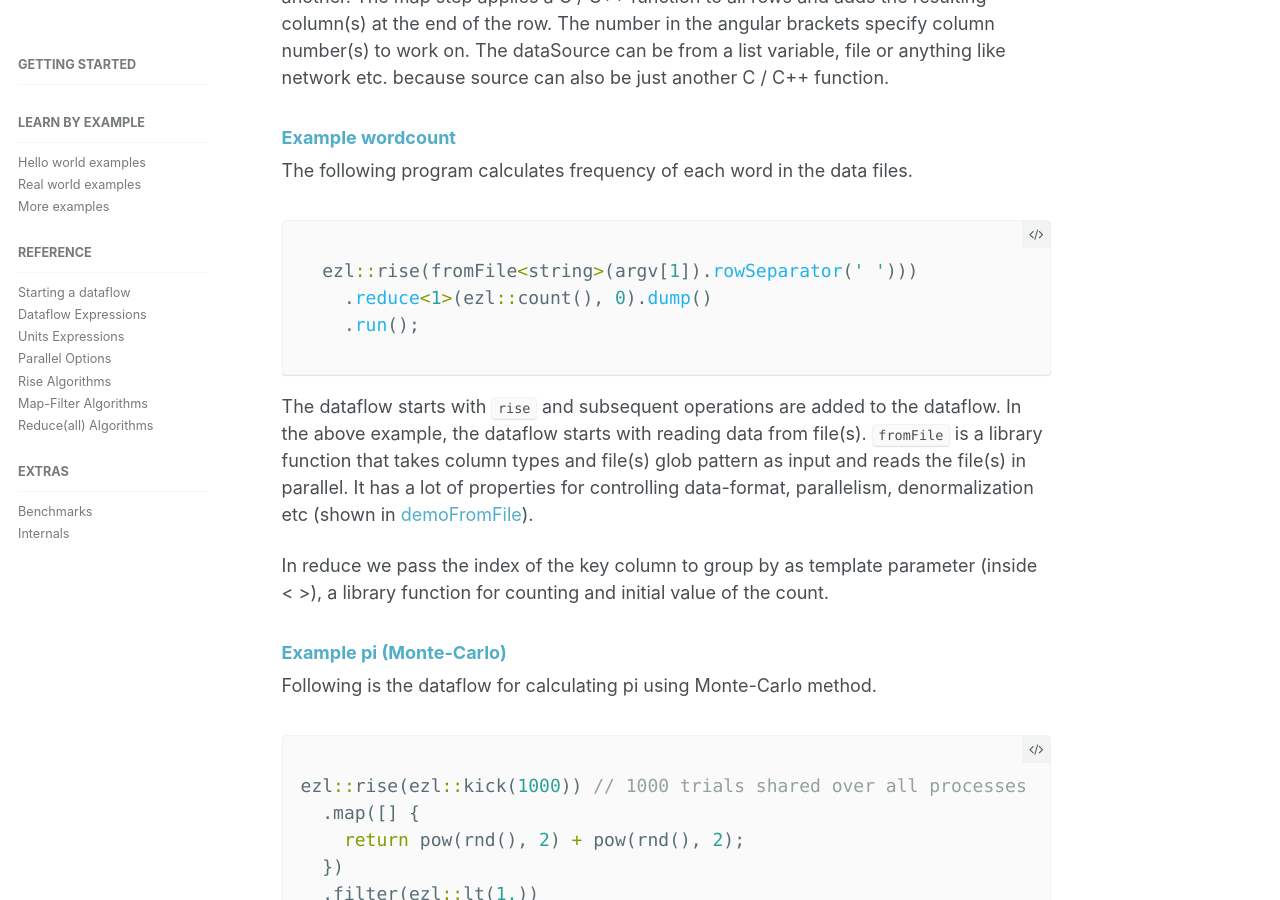
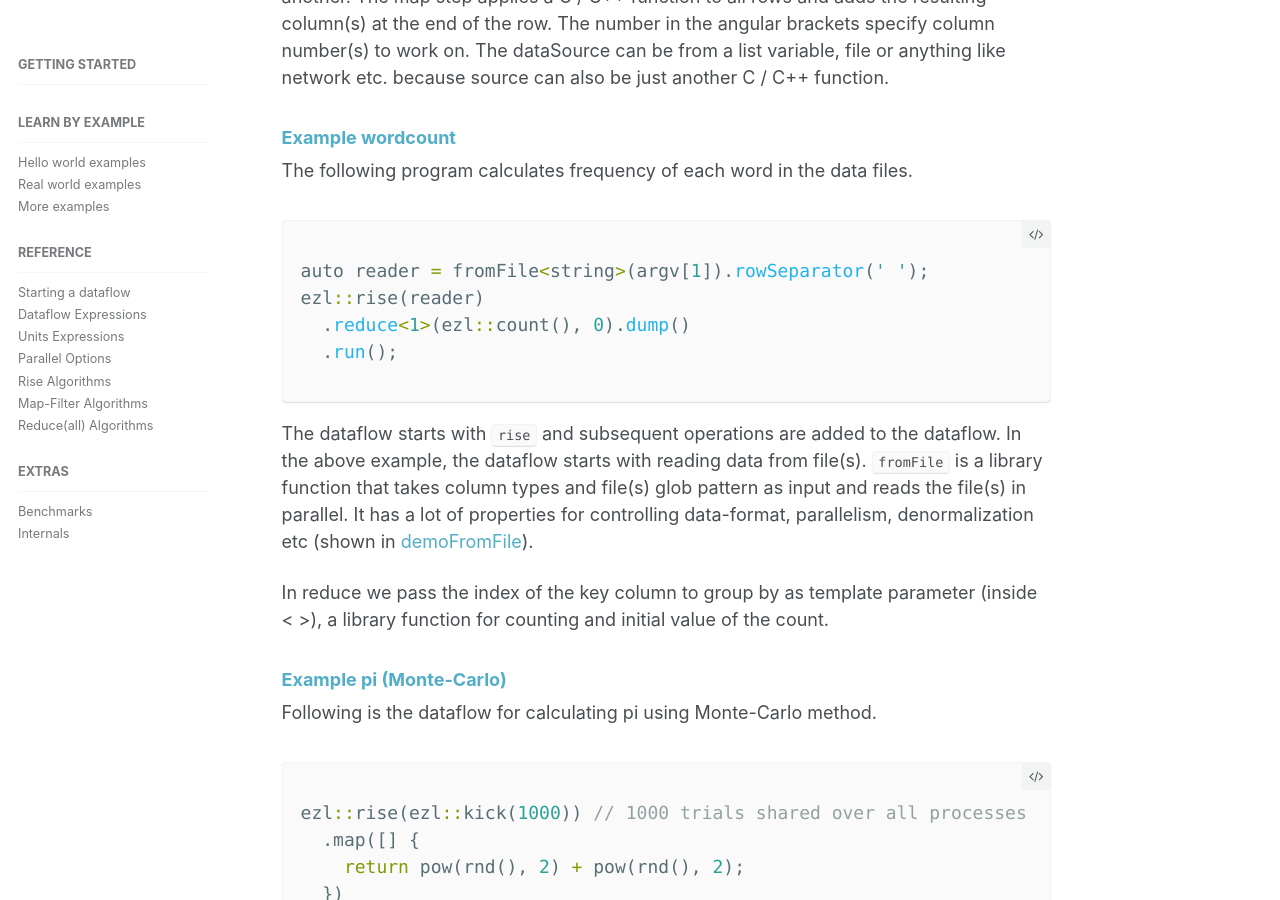
Before and after one commit to haptork/easyLambda, a Jekyll site: the page built from index.md, in a window 1280 px wide and 900 px high, scrolled down 4021 px. Built offline with Jekyll 4.4.1, drawn with Linux system fonts in a browser that asks for light colours.

Commit message:
Updated formatting

```diff
--- a/index.md
+++ b/index.md
@@ -156,9 +156,10 @@ another C / C++ function.
 The following program calculates frequency of each word in the data files.
 
 {% highlight ruby %}
-  ezl::rise(fromFile<string>(argv[1]).rowSeparator(' ')))
-    .reduce<1>(ezl::count(), 0).dump()
-    .run();
+auto reader = fromFile<string>(argv[1]).rowSeparator(' ');
+ezl::rise(reader)
+  .reduce<1>(ezl::count(), 0).dump()
+  .run();
 {% endhighlight %}
 
 The dataflow starts with `rise` and subsequent operations are added to the
```
Also changed, not shown: _docs/04-real-world.md (+4 -3 lines).
